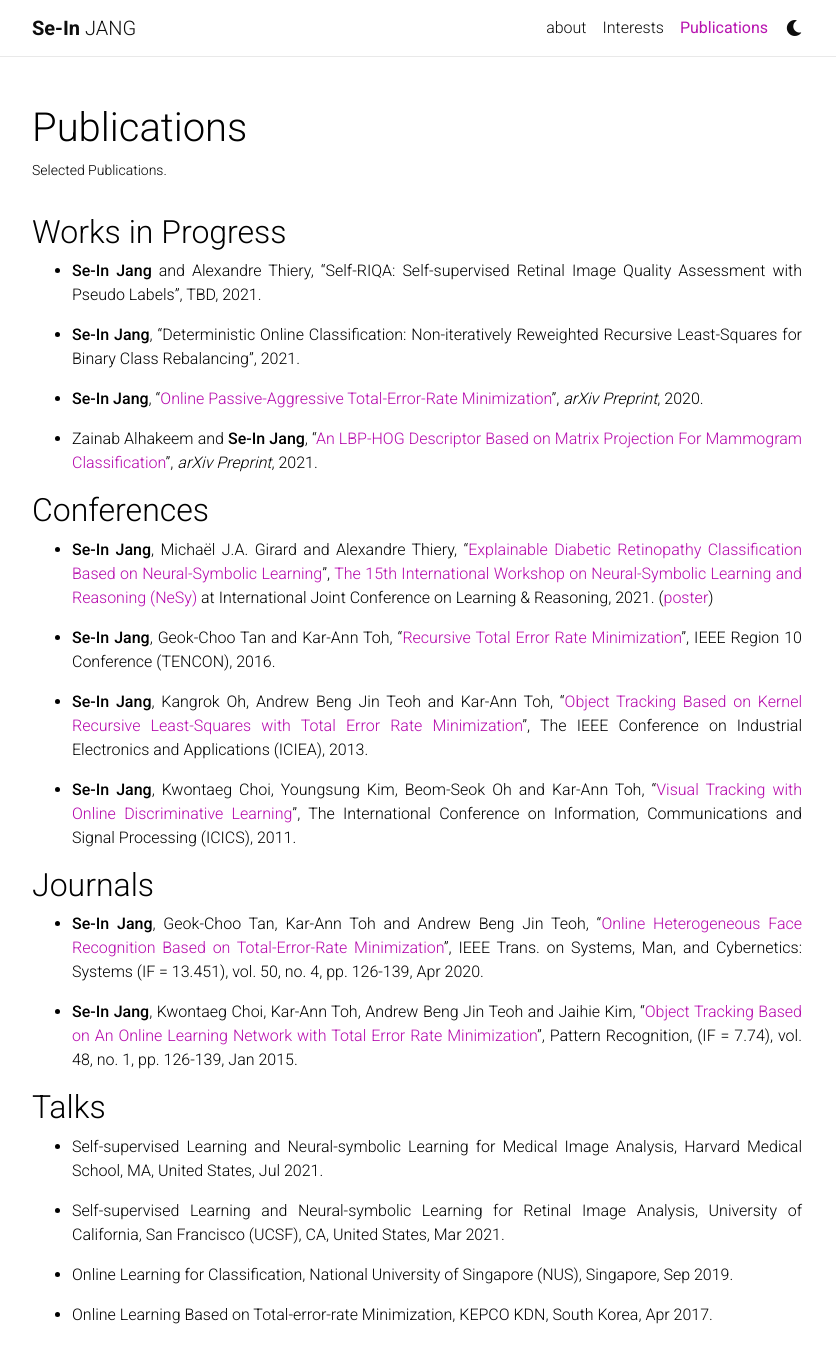
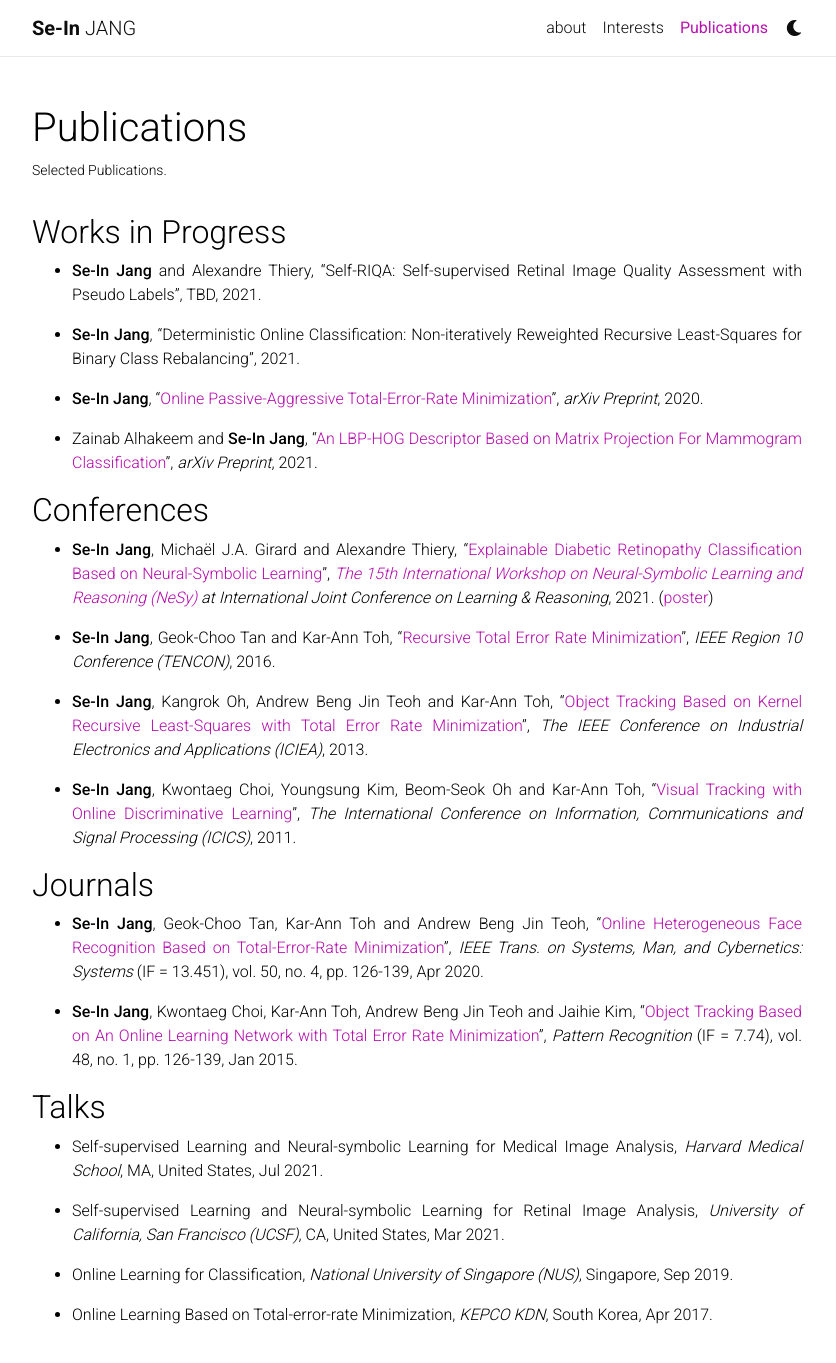
Before and after one commit to sijang/sijang.github.io, a Jekyll site: the page built from _pages/publications.md, in a window 1280 px wide and 1400 px high. Shown: the top 1363 px of the window, without its empty margins (223-1059 px from the left). Built offline with Jekyll 4.4.1, drawn with Linux system fonts in a browser that asks for light colours; nearby versions of some CDN libraries; a style sheet for code colours, icons or effects is not loaded.

```diff
--- a/_pages/publications.md
+++ b/_pages/publications.md
@@ -24,36 +24,36 @@ nav: true
 
 
 ## Conferences
-- **Se-In Jang**, Michaël J.A. Girard and Alexandre Thiery, "[Explainable Diabetic Retinopathy Classification Based on Neural-Symbolic Learning](http://ceur-ws.org/Vol-2986/paper8.pdf){:target="_blank"}", [The 15th International Workshop on Neural-Symbolic Learning and Reasoning (NeSy)](https://sites.google.com/view/nesy20/home){:target="_blank"} at International Joint Conference on Learning & Reasoning, 2021. ([poster](http://lr2020.iit.demokritos.gr/posters/35.pdf){:target="_blank"})
+- **Se-In Jang**, Michaël J.A. Girard and Alexandre Thiery, "[Explainable Diabetic Retinopathy Classification Based on Neural-Symbolic Learning](http://ceur-ws.org/Vol-2986/paper8.pdf){:target="_blank"}", *[The 15th International Workshop on Neural-Symbolic Learning and Reasoning (NeSy)](https://sites.google.com/view/nesy20/home){:target="_blank"} at International Joint Conference on Learning & Reasoning*, 2021. ([poster](http://lr2020.iit.demokritos.gr/posters/35.pdf){:target="_blank"})
 {: style="text-align: justify"}
 
-- **Se-In Jang**, Geok-Choo Tan and Kar-Ann Toh, "[Recursive Total Error Rate Minimization](https://doi.org/10.1109/TENCON.2016.7847954){:target="_blank"}", IEEE Region 10 Conference (TENCON), 2016.
+- **Se-In Jang**, Geok-Choo Tan and Kar-Ann Toh, "[Recursive Total Error Rate Minimization](https://doi.org/10.1109/TENCON.2016.7847954){:target="_blank"}", *IEEE Region 10 Conference (TENCON)*, 2016.
 {: style="text-align: justify"}
 
-- **Se-In Jang**, Kangrok Oh, Andrew Beng Jin Teoh and Kar-Ann Toh, "[Object Tracking Based on Kernel Recursive Least-Squares with Total Error Rate Minimization](https://doi.org/10.1109/ICIEA.2013.6566588){:target="_blank"}", The IEEE Conference on Industrial Electronics and Applications (ICIEA), 2013.
+- **Se-In Jang**, Kangrok Oh, Andrew Beng Jin Teoh and Kar-Ann Toh, "[Object Tracking Based on Kernel Recursive Least-Squares with Total Error Rate Minimization](https://doi.org/10.1109/ICIEA.2013.6566588){:target="_blank"}", *The IEEE Conference on Industrial Electronics and Applications (ICIEA)*, 2013.
 {: style="text-align: justify"}
 
-- **Se-In Jang**, Kwontaeg Choi, Youngsung Kim, Beom-Seok Oh and Kar-Ann Toh, "[Visual Tracking with Online Discriminative Learning](https://doi.org/10.1109/ICICS.2011.6173536){:target="_blank"}", The International Conference on Information, Communications and Signal Processing (ICICS), 2011.
+- **Se-In Jang**, Kwontaeg Choi, Youngsung Kim, Beom-Seok Oh and Kar-Ann Toh, "[Visual Tracking with Online Discriminative Learning](https://doi.org/10.1109/ICICS.2011.6173536){:target="_blank"}", *The International Conference on Information, Communications and Signal Processing (ICICS)*, 2011.
 {: style="text-align: justify"}
 
 
 ## Journals
-- **Se-In Jang**, Geok-Choo Tan, Kar-Ann Toh and Andrew Beng Jin Teoh, "[Online Heterogeneous Face Recognition Based on Total-Error-Rate Minimization](https://doi.org/10.1109/TSMC.2017.2724761){:target="_blank"}", IEEE Trans. on Systems, Man, and Cybernetics: Systems (IF = 13.451), vol. 50, no. 4, pp. 126-139, Apr 2020.
+- **Se-In Jang**, Geok-Choo Tan, Kar-Ann Toh and Andrew Beng Jin Teoh, "[Online Heterogeneous Face Recognition Based on Total-Error-Rate Minimization](https://doi.org/10.1109/TSMC.2017.2724761){:target="_blank"}", *IEEE Trans. on Systems, Man, and Cybernetics: Systems* (IF = 13.451), vol. 50, no. 4, pp. 126-139, Apr 2020.
 {: style="text-align: justify"}
 
-- **Se-In Jang**, Kwontaeg Choi, Kar-Ann Toh, Andrew Beng Jin Teoh and Jaihie Kim, "[Object Tracking Based on An Online Learning Network with Total Error Rate Minimization](https://doi.org/10.1016/j.patcog.2014.07.020){:target="_blank"}", Pattern Recognition, (IF = 7.74), vol. 48, no. 1, pp. 126-139, Jan 2015.
+- **Se-In Jang**, Kwontaeg Choi, Kar-Ann Toh, Andrew Beng Jin Teoh and Jaihie Kim, "[Object Tracking Based on An Online Learning Network with Total Error Rate Minimization](https://doi.org/10.1016/j.patcog.2014.07.020){:target="_blank"}", *Pattern Recognition* (IF = 7.74), vol. 48, no. 1, pp. 126-139, Jan 2015.
 {: style="text-align: justify"}
 
 
 ## Talks
-- Self-supervised Learning and Neural-symbolic Learning for Medical Image Analysis, Harvard Medical School, MA, United States, Jul 2021.
+- Self-supervised Learning and Neural-symbolic Learning for Medical Image Analysis, *Harvard Medical School*, MA, United States, Jul 2021.
 {: style="text-align: justify"}
 
-- Self-supervised Learning and Neural-symbolic Learning for Retinal Image Analysis, University of California, San Francisco (UCSF), CA, United States, Mar 2021.
+- Self-supervised Learning and Neural-symbolic Learning for Retinal Image Analysis, *University of California, San Francisco (UCSF)*, CA, United States, Mar 2021.
 {: style="text-align: justify"}
 
-- Online Learning for Classification, National University of Singapore (NUS), Singapore, Sep 2019.
+- Online Learning for Classification, *National University of Singapore (NUS)*, Singapore, Sep 2019.
 {: style="text-align: justify"}
 
-- Online Learning Based on Total-error-rate Minimization, KEPCO KDN, South Korea, Apr 2017.
+- Online Learning Based on Total-error-rate Minimization, *KEPCO KDN*, South Korea, Apr 2017.
 {: style="text-align: justify"}
```
